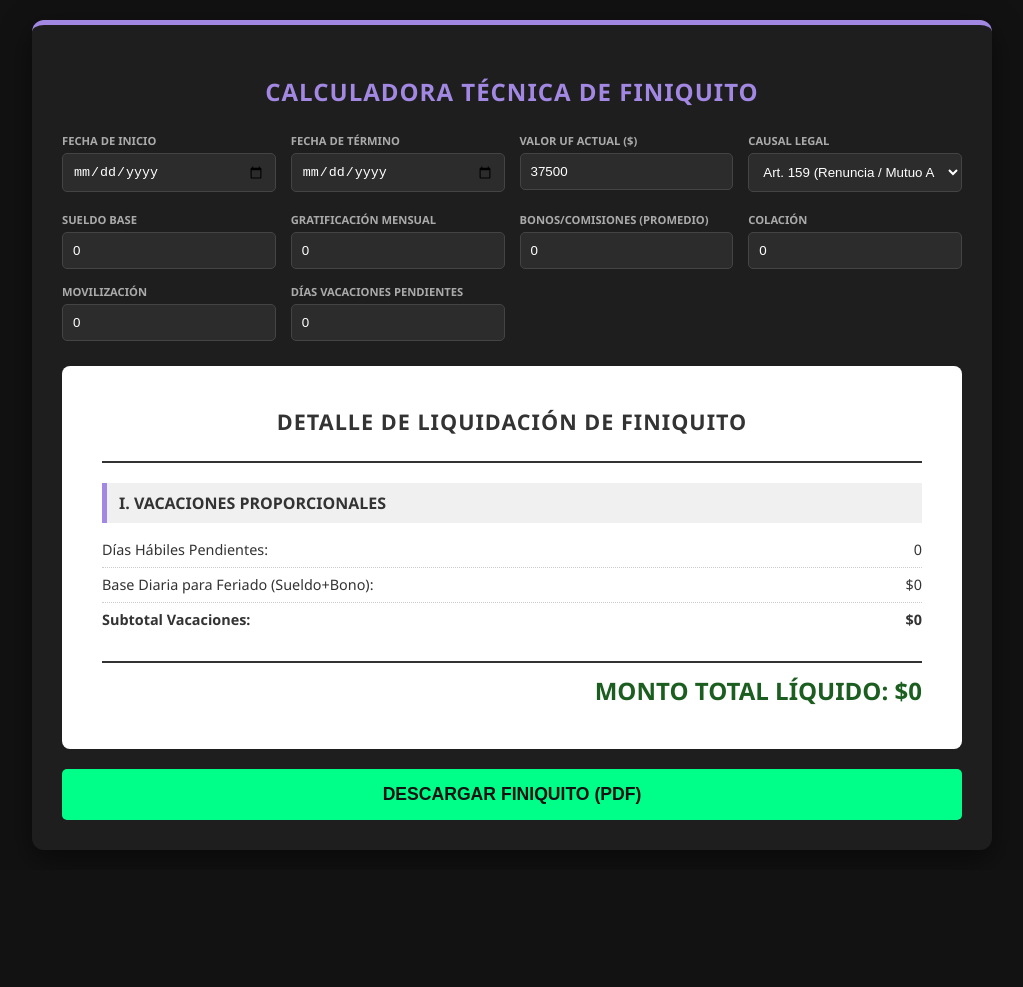
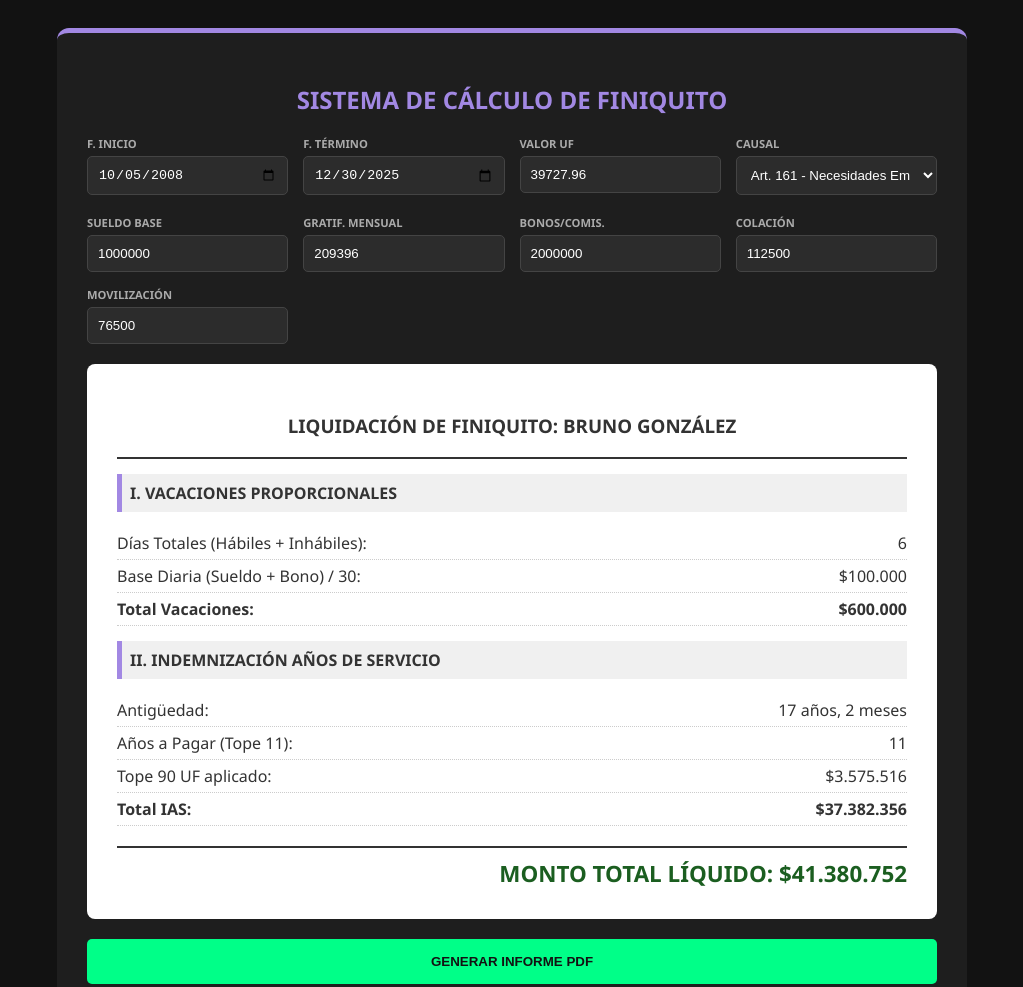
Before and after one commit to BrunoGoMu/finiquito-calculadora, a plain HTML site: page index.html in a window 1280 px wide. Shown: the whole page, without its empty margins (128-1151 px from the left). Before the commit the page ends 870 px from the top, so only its background shows below. Drawn offline with Linux system fonts and the light colour scheme.

Commit message:
Add files via upload

```diff
--- a/index.html
+++ b/index.html
@@ -2,95 +2,72 @@
 <html lang="es">
 <head>
     <meta charset="UTF-8">
-    <meta name="viewport" content="width=device-width, initial-scale=1.0">
     <title>Simulador de Finiquito Profesional - Bruno González</title>
     <script src="https://cdnjs.cloudflare.com/ajax/libs/html2pdf.js/0.10.1/html2pdf.bundle.min.js"></script>
     <style>
         :root { --bg: #121212; --card: #1e1e1e; --purple: #a288e3; --green: #00ff88; --text: #e0e0e0; }
-        body { font-family: 'Segoe UI', Arial, sans-serif; background: var(--bg); color: var(--text); padding: 20px; display: flex; justify-content: center; margin: 0; }
-        .container { background: var(--card); padding: 30px; border-radius: 12px; max-width: 900px; width: 100%; border-top: 5px solid var(--purple); box-shadow: 0 10px 30px rgba(0,0,0,0.5); }
-        h2 { color: var(--purple); text-align: center; margin-bottom: 25px; text-transform: uppercase; letter-spacing: 1px; }
-        .grid { display: grid; grid-template-columns: repeat(auto-fit, minmax(200px, 1fr)); gap: 15px; margin-bottom: 20px; }
+        body { font-family: 'Segoe UI', sans-serif; background: var(--bg); color: var(--text); display: flex; justify-content: center; padding: 20px; }
+        .container { background: var(--card); padding: 30px; border-radius: 12px; max-width: 850px; width: 100%; border-top: 5px solid var(--purple); }
+        .grid { display: grid; grid-template-columns: repeat(auto-fit, minmax(180px, 1fr)); gap: 15px; margin-bottom: 20px; }
         .field { display: flex; flex-direction: column; }
-        label { font-size: 0.7rem; margin-bottom: 5px; color: #aaa; font-weight: bold; text-transform: uppercase; }
-        input, select { background: #2c2c2c; border: 1px solid #444; color: white; padding: 10px; border-radius: 5px; outline: none; transition: 0.3s; }
-        input:focus { border-color: var(--purple); }
+        label { font-size: 0.7rem; color: #aaa; margin-bottom: 5px; font-weight: bold; }
+        input, select { background: #2c2c2c; border: 1px solid #444; color: white; padding: 10px; border-radius: 5px; }
 
-        /* Estilo del Informe para PDF */
-        #informe { background: white; color: #333; padding: 40px; border-radius: 8px; margin-top: 25px; font-size: 0.9rem; line-height: 1.5; }
-        .header-inf { text-align: center; border-bottom: 2px solid #333; margin-bottom: 20px; padding-bottom: 10px; }
-        .sec-titulo { background: #f0f0f0; padding: 8px 12px; font-weight: bold; border-left: 5px solid var(--purple); margin: 15px 0 10px 0; font-size: 1rem; }
-        .fila { display: flex; justify-content: space-between; padding: 6px 0; border-bottom: 1px dotted #ccc; }
-        .total-final { font-size: 1.5rem; text-align: right; margin-top: 25px; font-weight: bold; color: #1b5e20; border-top: 2px solid #333; padding-top: 10px; }
-
-        button { width: 100%; margin-top: 20px; background: var(--green); color: #121212; padding: 15px; border: none; border-radius: 5px; font-weight: bold; cursor: pointer; font-size: 1.1rem; transition: 0.3s; }
-        button:hover { filter: brightness(1.1); transform: translateY(-2px); }
-        .hidden { display: none !important; }
+        /* Estilo del Informe para que NO salga vacío */
+        #informe-final { background: white; color: #333; padding: 30px; border-radius: 8px; margin-top: 20px; }
+        .sec-titulo { background: #f0f0f0; padding: 8px; font-weight: bold; border-left: 5px solid var(--purple); margin: 15px 0; }
+        .fila { display: flex; justify-content: space-between; padding: 5px 0; border-bottom: 1px dotted #ccc; }
+        .total-box { font-size: 1.4rem; text-align: right; margin-top: 20px; padding-top: 10px; border-top: 2px solid #333; color: #1b5e20; font-weight: bold; }
+        button { width: 100%; background: var(--green); color: #121212; padding: 15px; border: none; border-radius: 5px; font-weight: bold; cursor: pointer; margin-top: 20px; }
     </style>
 </head>
 <body>
 
 <div class="container">
-    <h2>Calculadora Técnica de Finiquito</h2>
+    <h2 style="text-align:center; color:var(--purple)">SISTEMA DE CÁLCULO DE FINIQUITO</h2>
 
     <div class="grid">
-        <div class="field"><label>Fecha de Inicio</label><input type="date" id="fInicio" onchange="calcular()"></div>
-        <div class="field"><label>Fecha de Término</label><input type="date" id="fTermino" onchange="calcular()"></div>
-        <div class="field"><label>Valor UF Actual ($)</label><input type="number" id="vUF" value="37500" oninput="calcular()"></div>
-        <div class="field">
-            <label>Causal Legal</label>
-            <select id="fCausal" onchange="calcular()">
-                <option value="NO_INDEM">Art. 159 (Renuncia / Mutuo Acuerdo)</option>
-                <option value="INDEM">Art. 161 (Necesidades de la Empresa)</option>
-                <option value="INDEM">Art. 171 (Autodespido)</option>
-                <option value="NO_INDEM">Art. 160 (Causales Disciplinarias)</option>
+        <div class="field"><label>F. INICIO</label><input type="date" id="fInicio" value="2008-10-05" onchange="calcular()"></div>
+        <div class="field"><label>F. TÉRMINO</label><input type="date" id="fTermino" value="2025-12-30" onchange="calcular()"></div>
+        <div class="field"><label>VALOR UF</label><input type="number" id="vUF" value="39727.96" oninput="calcular()"></div>
+        <div class="field"><label>CAUSAL</label>
+            <select id="causal" onchange="calcular()">
+                <option value="161">Art. 161 - Necesidades Empresa</option>
+                <option value="159">Art. 159 - Renuncia/Mutuo Acuerdo</option>
             </select>
-        </div>
-        <div class="field hidden" id="boxAviso">
-            <label>¿Se dio aviso de 30 días?</label>
-            <select id="fAviso" onchange="calcular()"><option value="SI">Sí</option><option value="NO">No</option></select>
         </div>
     </div>
 
     <div class="grid">
-        <div class="field"><label>Sueldo Base</label><input type="number" id="sBase" value="0" oninput="calcular()"></div>
-        <div class="field"><label>Gratificación Mensual</label><input type="number" id="sGrat" value="0" oninput="calcular()"></div>
-        <div class="field"><label>Bonos/Comisiones (Promedio)</label><input type="number" id="sBono" value="0" oninput="calcular()"></div>
-        <div class="field"><label>Colación</label><input type="number" id="sCola" value="0" oninput="calcular()"></div>
-        <div class="field"><label>Movilización</label><input type="number" id="sMovi" value="0" oninput="calcular()"></div>
-        <div class="field"><label>Días Vacaciones Pendientes</label><input type="number" id="sVacDias" value="0" oninput="calcular()"></div>
+        <div class="field"><label>SUELDO BASE</label><input type="number" id="sBase" value="1000000" oninput="calcular()"></div>
+        <div class="field"><label>GRATIF. MENSUAL</label><input type="number" id="sGrat" value="209396" oninput="calcular()"></div>
+        <div class="field"><label>BONOS/COMIS.</label><input type="number" id="sBono" value="2000000" oninput="calcular()"></div>
+        <div class="field"><label>COLACIÓN</label><input type="number" id="sCola" value="112500" oninput="calcular()"></div>
+        <div class="field"><label>MOVILIZACIÓN</label><input type="number" id="sMovi" value="76500" oninput="calcular()"></div>
     </div>
 
-    <div id="informe">
-        <div class="header-inf">
-            <h2 style="margin:0; color:#333">DETALLE DE LIQUIDACIÓN DE FINIQUITO</h2>
-            <p id="txtFechaHoy" style="font-size: 0.8rem; color: #666;"></p>
+    <div id="informe-final">
+        <div style="text-align:center; border-bottom: 2px solid #333;">
+            <h3>LIQUIDACIÓN DE FINIQUITO: BRUNO GONZÁLEZ</h3>
         </div>
 
-        <div id="secVac">
-            <div class="sec-titulo">I. VACACIONES PROPORCIONALES</div>
-            <div class="fila"><span>Días Hábiles Pendientes:</span><span id="infVacDias">0</span></div>
-            <div class="fila"><span>Base Diaria para Feriado (Sueldo+Bono):</span><span id="infVacBase">$0</span></div>
-            <div class="fila" style="border:none; font-weight:bold;"><span>Subtotal Vacaciones:</span><span id="infVacTotal">$0</span></div>
+        <div class="sec-titulo">I. VACACIONES PROPORCIONALES</div>
+        <div class="fila"><span>Días Totales (Hábiles + Inhábiles):</span><span id="resVacDias">6</span></div>
+        <div class="fila"><span>Base Diaria (Sueldo + Bono) / 30:</span><span id="resVacBase">$100.000</span></div>
+        <div class="fila" style="font-weight:bold;"><span>Total Vacaciones:</span><span id="resVacTotal">$600.000</span></div>
+
+        <div id="areaIAS">
+            <div class="sec-titulo">II. INDEMNIZACIÓN AÑOS DE SERVICIO</div>
+            <div class="fila"><span>Antigüedad:</span><span id="resAntig">17 años, 2 meses, 25 días</span></div>
+            <div class="fila"><span>Años a Pagar (Tope 11):</span><span id="resAniosPago">11</span></div>
+            <div class="fila"><span>Tope 90 UF aplicado:</span><span id="resTope90">$3.575.516</span></div>
+            <div class="fila" style="font-weight:bold;"><span>Total IAS:</span><span id="resIASTotal">$37.382.354</span></div>
         </div>
 
-        <div id="secIAS" class="hidden">
-            <div class="sec-titulo">II. INDEMNIZACIÓN POR AÑOS DE SERVICIO (IAS)</div>
-            <div class="fila"><span>Antigüedad Real:</span><span id="infAntigReal">0 años</span></div>
-            <div class="fila"><span>Años a Pagar (Tope Legal 11):</span><span id="infAniosPago">0</span></div>
-            <div class="fila"><span>Tope 90 UF aplicado:</span><span id="infTope90">$0</span></div>
-            <div class="fila" style="border:none; font-weight:bold;"><span>Subtotal IAS:</span><span id="infIASTotal">$0</span></div>
-        </div>
-
-        <div id="secAvisoInf" class="hidden">
-            <div class="sec-titulo">III. INDEMNIZACIÓN SUSTITUTIVA MES DE AVISO</div>
-            <div class="fila"><span>Monto (Base Mensual con Tope):</span><span id="infAvisoTotal">$0</span></div>
-        </div>
-
-        <div class="total-final">MONTO TOTAL LÍQUIDO: <span id="infTotal">$0</span></div>
+        <div class="total-box">MONTO TOTAL LÍQUIDO: <span id="resTotal">$41.380.752</span></div>
     </div>
 
-    <button onclick="generarPDF()">DESCARGAR FINIQUITO (PDF)</button>
+    <button onclick="descargarPDF()">GENERAR INFORME PDF</button>
 </div>
 
 <script>
@@ -99,72 +76,60 @@
     function calcular() {
         const fi = new Date(document.getElementById('fInicio').value);
         const ft = new Date(document.getElementById('fTermino').value);
-        if (isNaN(fi) || isNaN(ft)) return;
-
-        // Entradas
-        const uf = parseFloat(document.getElementById('vUF').value) || 0;
+        const uf = parseFloat(document.getElementById('vUF').value);
         const sBase = parseFloat(document.getElementById('sBase').value) || 0;
         const sGrat = parseFloat(document.getElementById('sGrat').value) || 0;
         const sBono = parseFloat(document.getElementById('sBono').value) || 0;
         const sCola = parseFloat(document.getElementById('sCola').value) || 0;
         const sMovi = parseFloat(document.getElementById('sMovi').value) || 0;
-        const dVac = parseFloat(document.getElementById('sVacDias').value) || 0;
-        const causal = document.getElementById('fCausal').value;
-        const dioAviso = document.getElementById('fAviso').value;
 
-        // 1. Antigüedad y Regla de 6 meses (Tope 11 años)
-        let diff = ft - fi;
-        let aniosReales = diff / (1000 * 60 * 60 * 24 * 365.25);
-        let aniosBase = Math.floor(aniosReales);
-        let mesesSobrantes = Math.round((aniosReales - aniosBase) * 12);
+        // 1. Antigüedad Técnica
+        let anios = ft.getFullYear() - fi.getFullYear();
+        let meses = ft.getMonth() - fi.getMonth();
+        if (meses < 0) { anios--; meses += 12; }
 
-        let aniosIndem = (mesesSobrantes > 6) ? aniosBase + 1 : aniosBase;
-        aniosIndem = Math.min(aniosIndem, 11); // Tope legal 11 años
+        // Regla de los 6 meses para año adicional
+        let aniosPago = (meses >= 6) ? anios + 1 : anios;
+        aniosPago = Math.min(aniosPago, 11); // APLICAR TOPE 11 AÑOS
 
-        // 2. Bases de Cálculo y Tope 90 UF
-        const baseIndem = sBase + sGrat + sBono + sCola + sMovi; // Incluye haberes no imponibles para IAS
-        const tope90 = uf * 90;
-        const baseConTope = Math.min(baseIndem, tope90);
-        const baseVacDia = (sBase + sBono) / 30; // Vacaciones solo consideran base y bonos variables
+        // 2. Cálculos según tu Excel
+        const baseCalculo = sBase + sGrat + sBono + sCola + sMovi;
+        const tope90UF = uf * 90;
+        const baseFinalIAS = Math.min(baseCalculo, tope90UF);
 
-        // 3. Lógica de Autodetección (Visibilidad)
-        const mostrarIndem = (causal === 'INDEM');
-        const mostrarAviso = (mostrarIndem && dioAviso === 'NO');
+        const baseVacDia = (sBase + sBono) / 30;
+        const totalVac = 6 * baseVacDia; // Según tus "6 días a pagar"
+        const totalIAS = baseFinalIAS * aniosPago;
+        const totalAviso = baseFinalIAS; // Mes de aviso previo
 
-        document.getElementById('secIAS').classList.toggle('hidden', !mostrarIndem);
-        document.getElementById('secAvisoInf').classList.toggle('hidden', !mostrarAviso);
-        document.getElementById('boxAviso').classList.toggle('hidden', !mostrarIndem);
+        // 3. Mostrar Resultados
+        document.getElementById('resAntig').innerText = `${anios} años, ${meses} meses`;
+        document.getElementById('resAniosPago').innerText = aniosPago;
+        document.getElementById('resTope90').innerText = fmc(tope90UF);
+        document.getElementById('resIASTotal').innerText = fmc(totalIAS);
+        document.getElementById('resVacBase').innerText = fmc(baseVacDia);
+        document.getElementById('resVacTotal').innerText = fmc(totalVac);
 
-        // 4. Totales
-        const totalVac = dVac * baseVacDia;
-        const totalIAS = mostrarIndem ? (baseConTope * aniosIndem) : 0;
-        const totalAviso = mostrarAviso ? baseConTope : 0;
+        const granTotal = totalVac + totalIAS + totalAviso;
+        document.getElementById('resTotal').innerText = fmc(granTotal);
 
-        // 5. Inyectar en el Informe
-        document.getElementById('txtFechaHoy').innerText = "Simulación realizada el: " + new Date().toLocaleDateString();
-        document.getElementById('infVacDias').innerText = dVac;
-        document.getElementById('infVacBase').innerText = fmc(baseVacDia);
-        document.getElementById('infVacTotal').innerText = fmc(totalVac);
-
-        document.getElementById('infAntigReal').innerText = `${aniosBase} años y ${mesesSobrantes} meses`;
-        document.getElementById('infAniosPago').innerText = aniosIndem;
-        document.getElementById('infTope90').innerText = fmc(tope90);
-        document.getElementById('infIASTotal').innerText = fmc(totalIAS);
-
-        document.getElementById('infAvisoTotal').innerText = fmc(totalAviso);
-        document.getElementById('infTotal').innerText = fmc(totalVac + totalIAS + totalAviso);
+        // Ocultar IAS si no es Art 161
+        document.getElementById('areaIAS').style.display = (document.getElementById('causal').value === "161") ? "block" : "none";
     }
 
-    function generarPDF() {
-        const element = document.getElementById('informe');
-        html2pdf().set({
-            margin: 1,
+    function descargarPDF() {
+        const element = document.getElementById('informe-final'); // NOMBRE EXACTO PARA QUE NO SALGA VACÍO
+        const opt = {
+            margin: 0.5,
             filename: 'Finiquito_Bruno_Gonzalez.pdf',
+            image: { type: 'jpeg', quality: 0.98 },
             html2canvas: { scale: 2 },
             jsPDF: { unit: 'in', format: 'letter', orientation: 'portrait' }
-        }).from(element).save();
+        };
+        html2pdf().set(opt).from(element).save();
     }
+
+    window.onload = calcular;
 </script>
-
 </body>
 </html>
```
